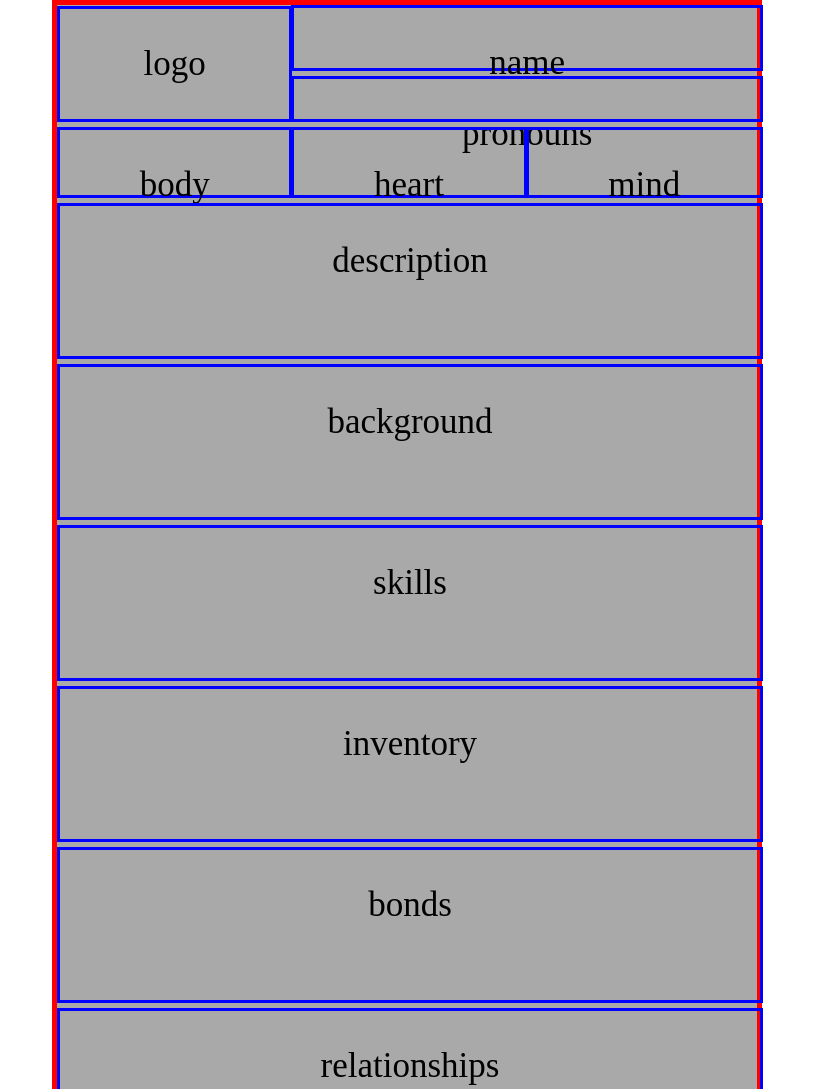
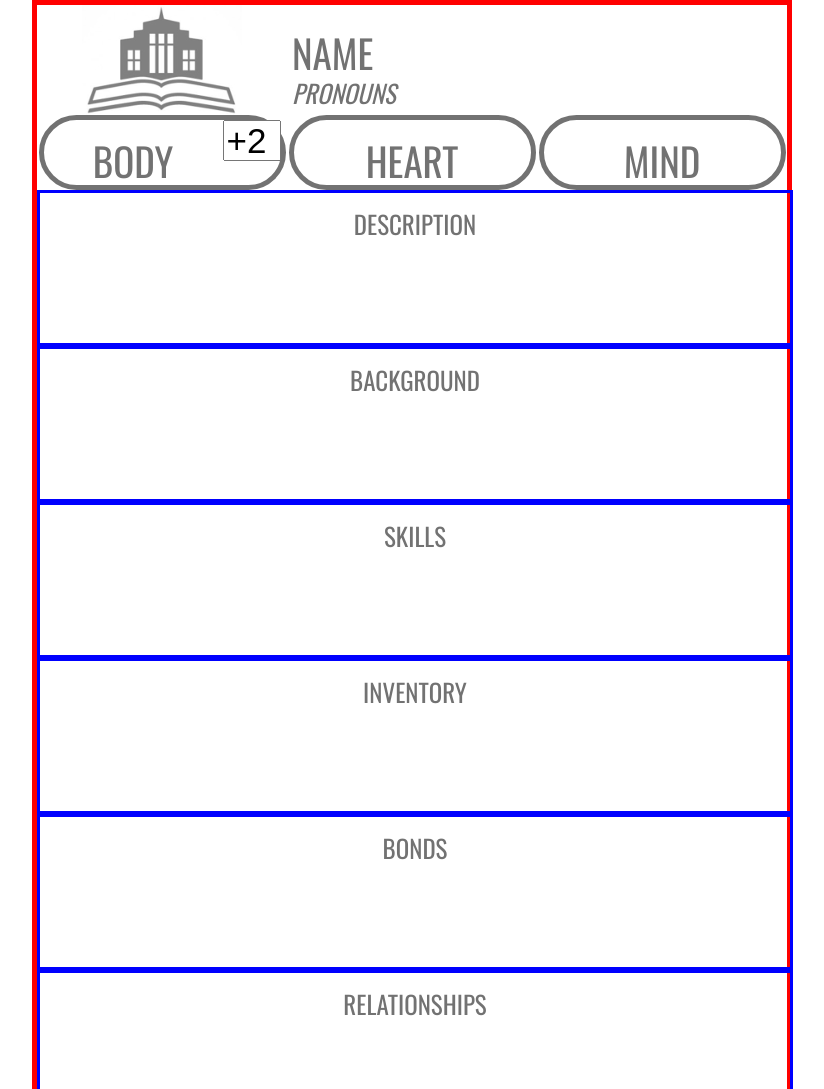
Before and after one commit to rue-williams/Projects, a plain HTML site: page Character Sheet/index.html in a window 1280 px wide. Shown: the top 1089 px of the page, without its empty margins (233-1057 px from the left). Drawn offline with nearby package versions, Linux system fonts and the light colour scheme.

Commit message:
added logo

```diff
--- a/Character Sheet/index.html
+++ b/Character Sheet/index.html
@@ -5,6 +5,7 @@
 
     <title>Character Sheet</title>
     <link type="text/css" rel="stylesheet" href="style.css">
+    <link type="text/css" rel="stylesheet" href="//fonts.googleapis.com/css?family=Oswald">
     <script type="text/javascript" src="index.js"></script>
 
 </head>
@@ -12,18 +13,20 @@
 <body>
 
     <div class="sheet">
-        <div class="logo"><p>logo</p></div>
-        <div class="name"><p>name</p></div>
-        <div class="pronouns"><p>pronouns</p></div>
-        <div class="body"><p>body</p></div>
-        <div class="heart"><p>heart</p></div>
-        <div class="mind"><p>mind</p></div>
-        <div class="description"><p>description</p></div>
-        <div class="background"><p>background</p></div>
-        <div class="skills"><p>skills</p></div>
-        <div class="inventory"><p>inventory</p></div>
-        <div class="bonds"><p>bonds</p></div>
-        <div class="relationships"><p>relationships</p></div>
+        <div class="logo"><img src="logo.png" alt="logo of a building above an open book"></div>
+        <div class="name"><h1>name</h1></div>
+        <div class="pronouns"><h3>pronouns</h3></div>
+        <div class="body stat"><h1>body</h1>
+            <input type="text" id="myText" value="+2">
+        </div>
+        <div class="heart stat"><h1>heart</h1></div>
+        <div class="mind stat"><h1>mind</h1></div>
+        <div class="description"><h3>description</h3></div>
+        <div class="background"><h3>background</h3></div>
+        <div class="skills"><h3>skills</h3></div>
+        <div class="inventory"><h3>inventory</h3></div>
+        <div class="bonds"><h3>bonds</h3></div>
+        <div class="relationships"><h3>relationships</h3></div>
     </div>
 
 
--- a/Character Sheet/style.css
+++ b/Character Sheet/style.css
@@ -1,21 +1,49 @@
+@import url("https://fonts.googleapis.com/css?family=Oswald");
+
 body {
+    font-family: Oswald;
+    font-variant: small-caps;
+    color: #727272;
     margin: auto;
     width: 750px;
+}
+
+h1 {
+    font-size: 55px;
+    font-weight: 400;
+    margin: auto;
+}
+
+h3 {
+    font-size: 35px;
+    font-weight: 100;
+    margin: auto;
+}
+
+p {
+    font-size: 14px;
+    font-weight: 400;
+    margin: auto;
 }
 
 div {
     display: inline-block;
     margin: auto;
-    border: 3px solid blue;
     height: 150px;
     width: 100%;
     text-align: center;
+}
+
+input {
     font-size: 35px;
+    font-weight: 100;
+    width: 50px;
+    height: 35px;
+
 }
 
 .sheet {
     display: grid;
-    gap: 5px;
     grid: 'logo name name'
           'logo pronouns pronouns'
           'body heart mind'
@@ -27,9 +55,8 @@ div {
           'relationships relationships relationships';
     margin: auto;
     border: 5px solid red;
-    width: 700px;
+    width: 100%;
     height: 100%;
-    background-color: darkgray;
 }
 
 .logo {
@@ -40,49 +67,68 @@ div {
 .name {
     grid-area: name;
     height: 60px;
+    text-align: left;
+    padding-left: 5px;
+    line-height: 75px;
 }
 
 .pronouns {
     grid-area: pronouns;
     height: 40px;
+    text-align: left;
+    padding-left: 5px;
+    line-height: 30px;
+    font-style: italic;
 }
 
 .description {
     grid-area: description;
     height: 150px;
+    border: 3px solid blue;
 }
 
 .background {
     grid-area: background;
+    border: 3px solid blue;
+}
+
+.stat {
+    width: 237px;
+    height: 65px;
+    border: 5px solid #727272;
+    border-radius: 50px;
+    display: flex;
+    line-height: 50px;
 }
 
 .body {
     grid-area: body;
-    height: 65px;
 }
 
 .heart {
     grid-area: heart;
-    height: 65px;
 }
 
 .mind {
     grid-area: mind;
-    height: 65px;
 }
 
 .skills {
     grid-area: skills;
+    border: 3px solid blue;
 }
 
 .inventory {
     grid-area: inventory;
+    border: 3px solid blue;
 }
 
 .bonds {
     grid-area: bonds;
+    border: 3px solid blue;
 }
 
 .relationships {
     grid-area: relationships;
+    border: 3px solid blue;
 }
```
Also changed, not shown: Character Sheet/logo.png (added).
